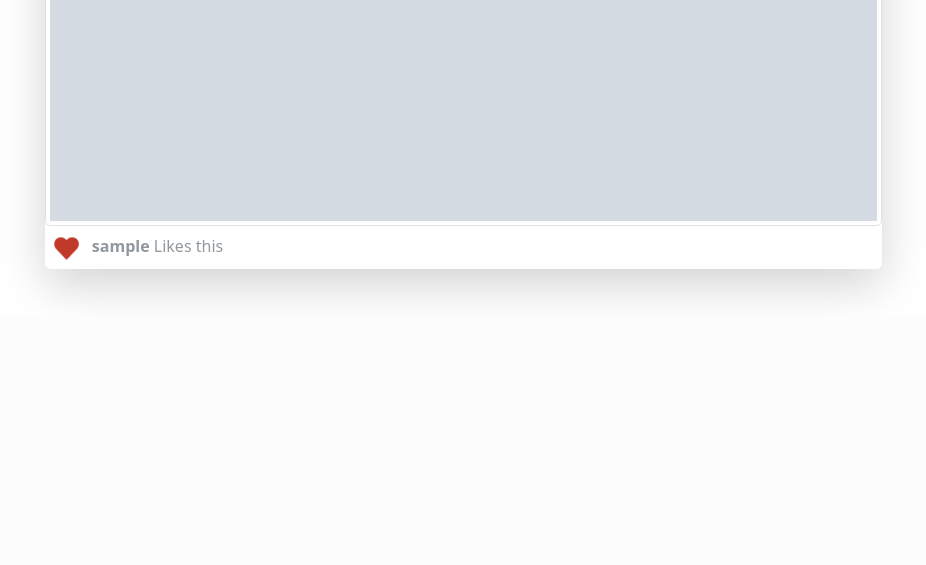
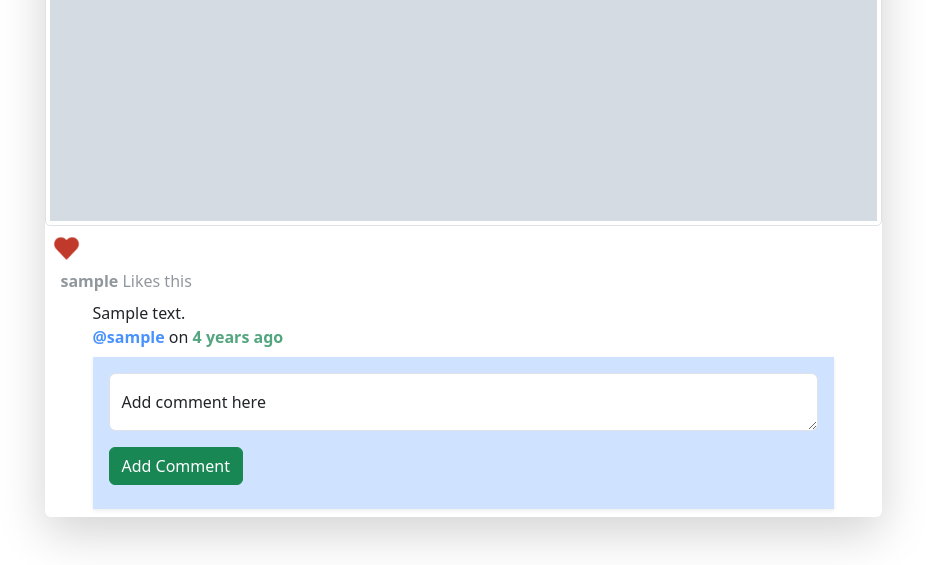
Before and after one commit to karthi-mr/Social-media-app, a Django app: page / in a window 1280 px wide. Shown: the part 723-1288 px from the top of the page, without its empty margins (177-1103 px from the left). Before the commit the page ends 1018 px from the top, so only its background shows below. Run offline with Django 5.2, Linux system fonts and the light colour scheme; a user stored in the database is signed in; tables that the repository leaves empty hold one stand-in row (values such as "Sample post"); grey boxes marked "Sample" are stand-in pictures; some libraries are stand-ins or nearby versions.

Commit message:
comment feature impl

```diff
--- a/posts/forms.py
+++ b/posts/forms.py
@@ -1,9 +1,15 @@
 from django import forms
 
-from posts.models import Post
+from posts.models import Comment, Post
 
 
 class PostCreateForm(forms.ModelForm):
     class Meta:
         model = Post
         fields = ("title", "caption", "image")
+
+
+class CommentForm(forms.ModelForm):
+    class Meta:
+        model = Comment
+        fields = ("body",)
--- a/posts/models.py
+++ b/posts/models.py
@@ -21,3 +21,16 @@ class Post(models.Model):
         if not self.slug:
             self.slug = slugify(self.title)
         super().save(*args, **kwargs)
+
+
+class Comment(models.Model):
+    post = models.ForeignKey(Post, on_delete=models.CASCADE, related_name='comments')
+    posted_by = models.ForeignKey(settings.AUTH_USER_MODEL, on_delete=models.CASCADE)
+    body = models.TextField()
+    created = models.DateTimeField(auto_now_add=True)
+
+    class Meta:
+        ordering = ("created",)
+
+    def __str__(self):
+        return self.body
--- a/posts/templates/posts/feed.html
+++ b/posts/templates/posts/feed.html
@@ -65,18 +65,48 @@
                 class="img-fluid like-dislike-image px-2"
                 onclick="doLike('{{ post.id }}')">
             {% endif %}
+            <!-- <img src="{% static 'posts/images/comment.png' %}" alt="like" class="img-fluid comment-image px-2"> -->
+        </div>
+        <div class="like-msg px-3">
             <span class="text-secondary opacity-75">
                 {% if post.liked_by.count == 0 %}
-                    No Likes
+                No Likes
                 {% elif post.liked_by.count == 1 %}
-                    <b>{{ post.liked_by.first }}</b> Likes this
+                <b>{{ post.liked_by.first }}</b> Likes this
                 {% elif post.liked_by.count == 2 %}
-                    <b>{{ post.liked_by.first }}</b> and <b>{{ post.liked_by.count|sub:1 }} other</b> Likes this
+                <b>{{ post.liked_by.first }}</b> and <b>{{ post.liked_by.count|sub:1 }} other</b> Likes this
                 {% elif post.liked_by.count > 1 %}
-                    <b>{{ post.liked_by.first }}</b> and <b>{{ post.liked_by.count|sub:1 }} others</b> Likes this
+                <b>{{ post.liked_by.first }}</b> and <b>{{ post.liked_by.count|sub:1 }} others</b> Likes this
                 {% endif %}
             </span>
-            <!-- <img src="{% static 'posts/images/comment.png' %}" alt="like" class="img-fluid comment-image px-2"> -->
+        </div>
+        <div class="comment-msg px-5 py-2">
+            {% for comment in post.comments.all %}
+            <div class="comment-message pb-2">
+                <span class="fw-normal d-block">{{ comment.body }}</span>
+                <span class="text-primary fw-semibold opacity-75">@{{ comment.posted_by.username }}</span>
+                <span>on</span>
+                <span class="text-success fw-semibold opacity-75">{{ comment.created| timesince }} ago</span>
+            </div>
+            {% endfor %}
+            <div class="comment-form shadow-sm py-3 px-3 bg-primary-subtle">
+                <form action="" method="post">
+                    {% csrf_token %}
+                    <div class="mb-3 form-floating">
+                        <textarea
+                            name="body"
+                            required
+                            id="id_body"
+                            rows="2"
+                            class="form-control"
+                            placeholder="-"></textarea>
+                        <label for="id_body" class="form-label">Add comment here</label>
+                    </div>
+                    <input type="hidden" name="post_id" value="{{ post.id }}">
+                    <input type="submit" value="Add Comment" class="btn btn-success mb-2">
+                    <!-- {{ comment_form.as_p }} -->
+                </form>
+            </div>
         </div>
     </div>
     {% endfor %}
--- a/posts/views.py
+++ b/posts/views.py
@@ -1,7 +1,7 @@
 from django.contrib.auth.decorators import login_required
 from django.shortcuts import get_object_or_404, redirect, render
 
-from posts.forms import PostCreateForm
+from posts.forms import CommentForm, PostCreateForm
 from posts.models import Post
 
 
@@ -27,8 +27,22 @@ def my_posts(request):
 
 @login_required
 def feed(request):
+    if request.method == 'POST':
+        commentForm = CommentForm(request.POST)
+        if commentForm.is_valid():
+            newComment = commentForm.save(commit=False)
+            postId = request.POST.get('post_id')
+            newComment.posted_by = request.user
+            post = get_object_or_404(Post, id=postId)
+            newComment.post = post
+            newComment.save()
+    commentForm = CommentForm()
     posts = Post.objects.all().order_by("-created")
-    return render(request, "posts/feed.html", {"posts": posts, "title": "All Posts"})
+    return render(
+        request,
+        "posts/feed.html",
+        {"posts": posts, "title": "All Posts", 'comment_form': commentForm},
+    )
 
 
 @login_required
```
Also changed, not shown: posts/admin.py (+8 -2 lines), posts/migrations/0003_comment.py (added), posts/migrations/0004_comment_user.py (added), posts/migrations/0005_rename_user_comment_posted_by.py (added).
